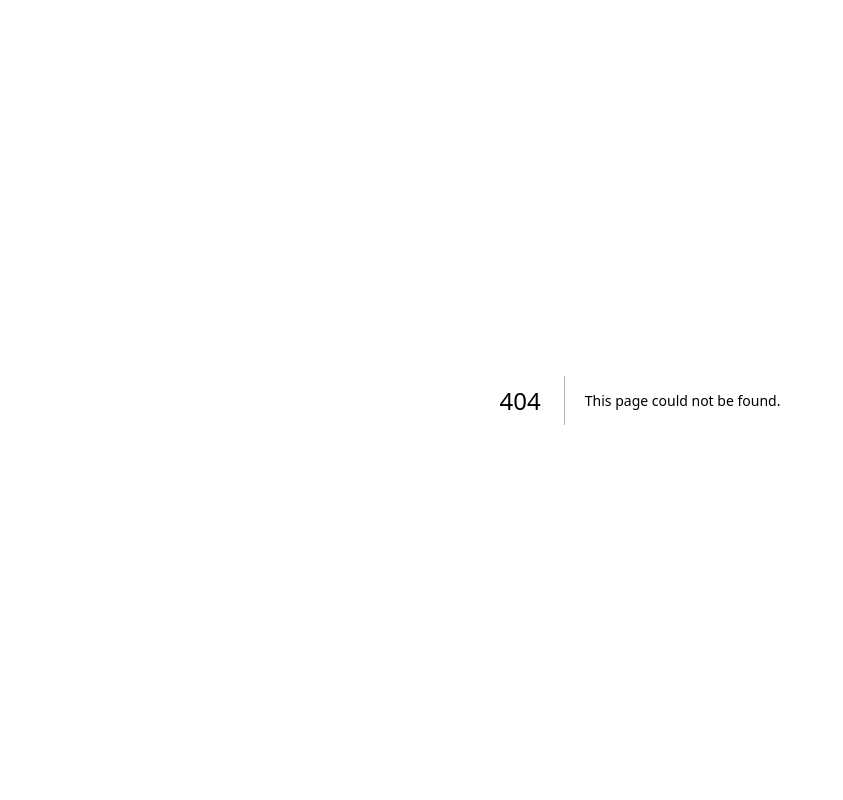
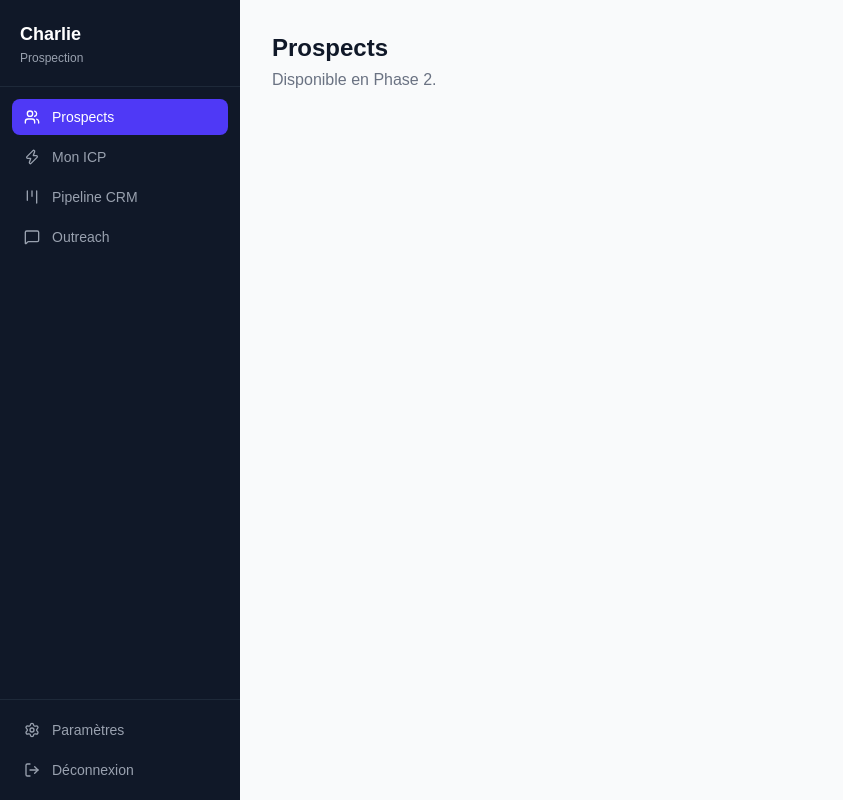
Before and after one commit to mathisbaala/charlie-prospection, a Next.js app: page /prospects in a window 1280 px wide. Before the commit this address had no page. Shown: the whole page, without its empty margins (0-843 px from the left). Built offline with nearby package versions, Linux system fonts and the light colour scheme; no server answers.

Commit message:
feat: add app shell with sidebar navigation and route stubs

```diff
--- /dev/null
+++ b/app/(app)/dashboard/page.tsx
@@ -0,0 +1,20 @@
+export default function DashboardPage() {
+  return (
+    <div className="p-8">
+      <h1 className="text-2xl font-bold text-gray-900">Tableau de bord</h1>
+      <p className="text-gray-500 mt-1">Bienvenue sur Charlie Prospection.</p>
+      <div className="grid grid-cols-3 gap-6 mt-8">
+        {[
+          { label: 'Prospects identifiés', value: '0' },
+          { label: 'Signaux cette semaine', value: '0' },
+          { label: 'Messages envoyés', value: '0' },
+        ].map(({ label, value }) => (
+          <div key={label} className="bg-white rounded-xl border border-gray-200 p-6">
+            <p className="text-sm text-gray-500">{label}</p>
+            <p className="text-3xl font-bold text-gray-900 mt-1">{value}</p>
+          </div>
+        ))}
+      </div>
+    </div>
+  )
+}
--- /dev/null
+++ b/app/(app)/icp/page.tsx
@@ -0,0 +1,8 @@
+export default function IcpPage() {
+  return (
+    <div className="p-8">
+      <h1 className="text-2xl font-bold text-gray-900">Mon ICP</h1>
+      <p className="text-gray-500 mt-1">Configuration en cours...</p>
+    </div>
+  )
+}
--- /dev/null
+++ b/app/(app)/layout.tsx
@@ -0,0 +1,12 @@
+import { Sidebar } from '@/components/layout/sidebar'
+
+export default function AppLayout({ children }: { children: React.ReactNode }) {
+  return (
+    <div className="flex min-h-screen bg-gray-50">
+      <Sidebar />
+      <main className="flex-1 overflow-auto">
+        {children}
+      </main>
+    </div>
+  )
+}
--- /dev/null
+++ b/app/(app)/outreach/page.tsx
@@ -0,0 +1,8 @@
+export default function OutreachPage() {
+  return (
+    <div className="p-8">
+      <h1 className="text-2xl font-bold text-gray-900">Outreach</h1>
+      <p className="text-gray-500 mt-1">Disponible en Phase 4.</p>
+    </div>
+  )
+}
--- /dev/null
+++ b/app/(app)/pipeline/page.tsx
@@ -0,0 +1,8 @@
+export default function PipelinePage() {
+  return (
+    <div className="p-8">
+      <h1 className="text-2xl font-bold text-gray-900">Pipeline CRM</h1>
+      <p className="text-gray-500 mt-1">Disponible en Phase 4.</p>
+    </div>
+  )
+}
--- /dev/null
+++ b/app/(app)/prospects/page.tsx
@@ -0,0 +1,8 @@
+export default function ProspectsPage() {
+  return (
+    <div className="p-8">
+      <h1 className="text-2xl font-bold text-gray-900">Prospects</h1>
+      <p className="text-gray-500 mt-1">Disponible en Phase 2.</p>
+    </div>
+  )
+}
--- /dev/null
+++ b/app/(app)/settings/page.tsx
@@ -0,0 +1,7 @@
+export default function SettingsPage() {
+  return (
+    <div className="p-8">
+      <h1 className="text-2xl font-bold text-gray-900">Paramètres</h1>
+    </div>
+  )
+}
--- /dev/null
+++ b/components/layout/sidebar.tsx
@@ -0,0 +1,74 @@
+'use client'
+import Link from 'next/link'
+import { usePathname } from 'next/navigation'
+import { Users, Zap, Kanban, MessageSquare, Settings, LogOut } from 'lucide-react'
+import { createClient } from '@/lib/supabase/client'
+import { useRouter } from 'next/navigation'
+import { clsx } from 'clsx'
+
+const NAV_ITEMS = [
+  { href: '/prospects', label: 'Prospects', icon: Users },
+  { href: '/icp', label: 'Mon ICP', icon: Zap },
+  { href: '/pipeline', label: 'Pipeline CRM', icon: Kanban },
+  { href: '/outreach', label: 'Outreach', icon: MessageSquare },
+]
+
+export function Sidebar() {
+  const pathname = usePathname()
+  const router = useRouter()
+  const supabase = createClient()
+
+  async function handleSignOut() {
+    await supabase.auth.signOut()
+    router.push('/login')
+  }
+
+  return (
+    <aside className="w-60 min-h-screen bg-gray-900 flex flex-col">
+      <div className="p-5 border-b border-gray-800">
+        <h1 className="text-white font-bold text-lg">Charlie</h1>
+        <p className="text-gray-400 text-xs mt-0.5">Prospection</p>
+      </div>
+
+      <nav className="flex-1 p-3 space-y-1">
+        {NAV_ITEMS.map(({ href, label, icon: Icon }) => (
+          <Link
+            key={href}
+            href={href}
+            className={clsx(
+              'flex items-center gap-3 px-3 py-2 rounded-lg text-sm transition-colors',
+              pathname.startsWith(href)
+                ? 'bg-indigo-600 text-white'
+                : 'text-gray-400 hover:bg-gray-800 hover:text-white'
+            )}
+          >
+            <Icon size={16} />
+            {label}
+          </Link>
+        ))}
+      </nav>
+
+      <div className="p-3 border-t border-gray-800 space-y-1">
+        <Link
+          href="/settings"
+          className={clsx(
+            'flex items-center gap-3 px-3 py-2 rounded-lg text-sm transition-colors',
+            pathname.startsWith('/settings')
+              ? 'bg-indigo-600 text-white'
+              : 'text-gray-400 hover:bg-gray-800 hover:text-white'
+          )}
+        >
+          <Settings size={16} />
+          Paramètres
+        </Link>
+        <button
+          onClick={handleSignOut}
+          className="w-full flex items-center gap-3 px-3 py-2 rounded-lg text-sm text-gray-400 hover:bg-gray-800 hover:text-white transition-colors"
+        >
+          <LogOut size={16} />
+          Déconnexion
+        </button>
+      </div>
+    </aside>
+  )
+}
```
